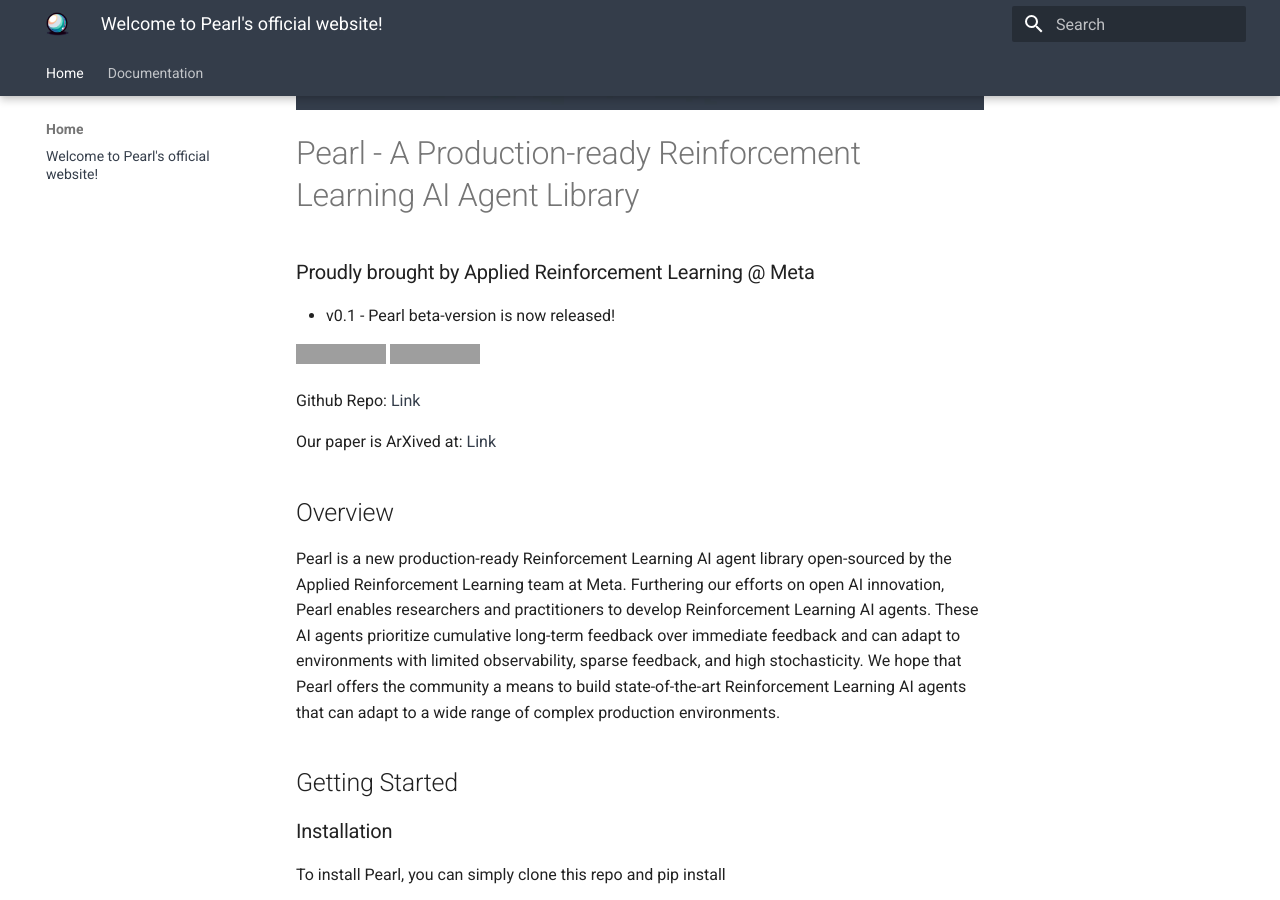
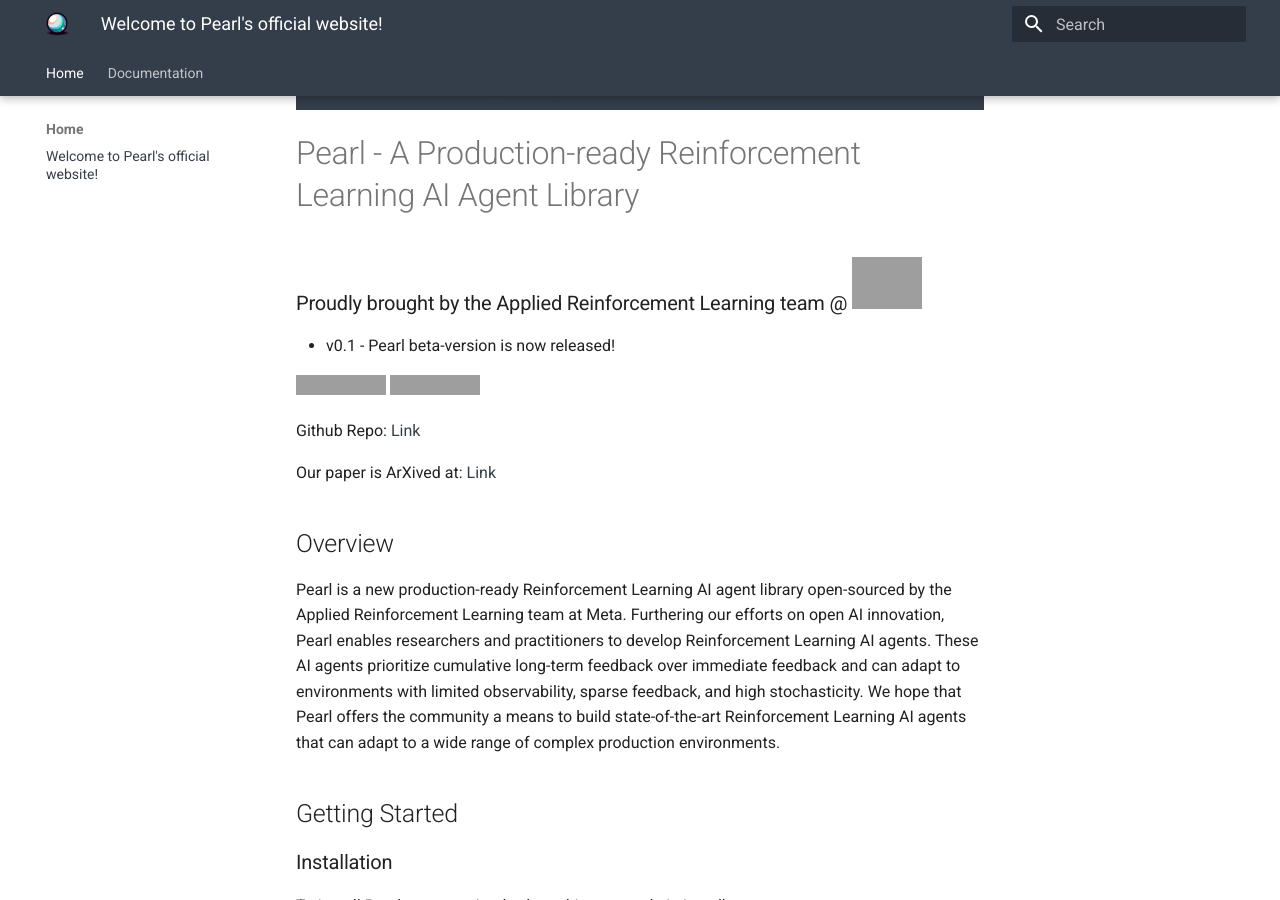
Before and after one commit to PearlAgent/PearlAgent.github.io, an MkDocs documentation site: the page built from docs/index.md, in a window 1280 px wide and 900 px high, scrolled down 334 px. Built offline with MkDocs 1.6.1 and Material for MkDocs 9.7.7, drawn with Linux system fonts in a browser that asks for light colours; grey boxes are pictures that could not be loaded.

Commit message:
add logo

```diff
--- a/docs/index.md
+++ b/docs/index.md
@@ -1,12 +1,12 @@
 # Welcome to Pearl's official website!
 ![alt](./assets/img/pearl_long.png)
 # Pearl - A Production-ready Reinforcement Learning AI Agent Library
-### Proudly brought by Applied Reinforcement Learning @ Meta
+### Proudly brought by the Applied Reinforcement Learning team @ <img src="https://upload.wikimedia.org/wikipedia/commons/a/ab/Meta-Logo.png" width="70" height="45">
 
 - v0.1 - Pearl beta-version is now released!
 
+[![License: MIT](https://img.shields.io/badge/License-MIT-yellow.svg)](https://opensource.org/licenses/MIT)
 [![Support Ukraine](https://img.shields.io/badge/Support-Ukraine-FFD500?style=flat&labelColor=005BBB)](https://opensource.fb.com/support-ukraine)
-[![License: MIT](https://img.shields.io/badge/License-MIT-yellow.svg)](https://opensource.org/licenses/MIT)
 
 Github Repo: <span style="color:blue">[Link](https://github.com/facebookresearch/pearl/)</span>
 
```
